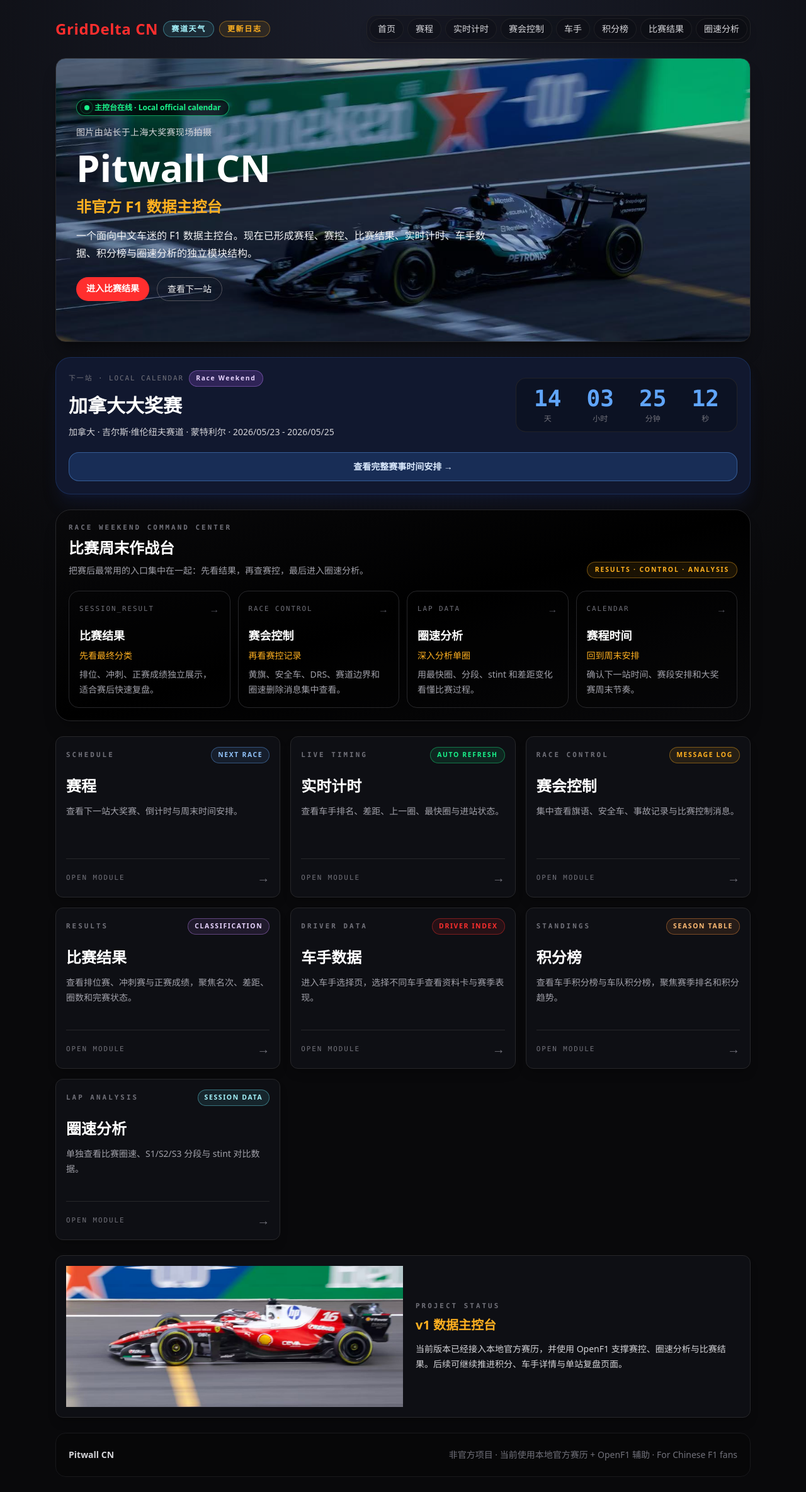
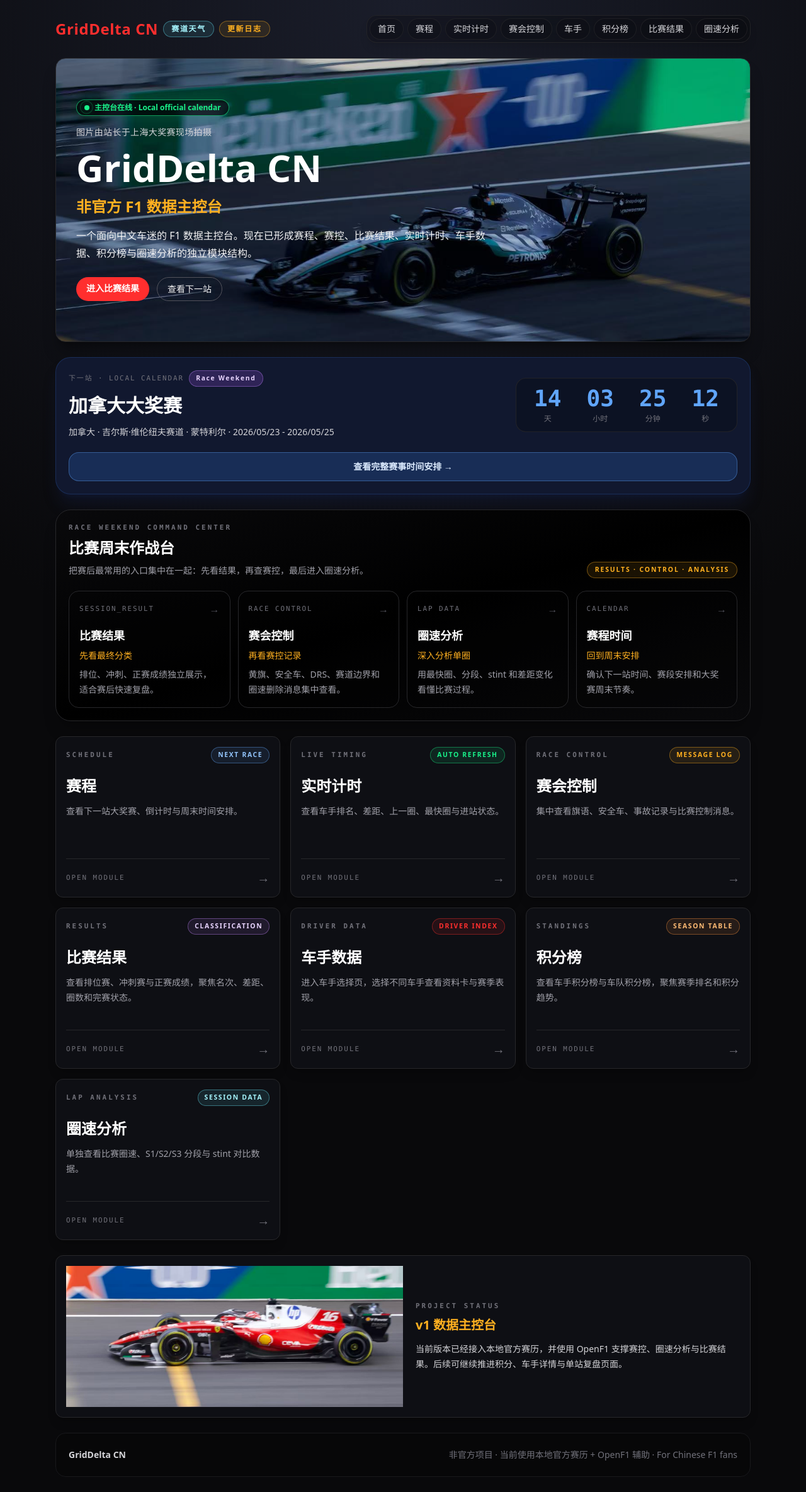
Before and after one commit to s8k8ps26k6-ui/pitwallcn, a Next.js app: page / in a window 1280 px wide. Shown: the whole page at 63% size. Built offline with nearby package versions, Linux system fonts and the light colour scheme; no server answers.

Commit message:
Rename homepage brand to GridDelta CN

```diff
--- a/src/app/page.tsx
+++ b/src/app/page.tsx
@@ -129,7 +129,7 @@
             主控台在线 · {sourceLabel}
           </div>
           <p className="text-sm tracking-wide text-zinc-300">图片由站长于上海大奖赛现场拍摄</p>
-          <h1 className="text-4xl font-bold text-white sm:text-6xl">Pitwall CN</h1>
+          <h1 className="text-4xl font-bold text-white sm:text-6xl">GridDelta CN</h1>
           <h2 className="text-xl font-semibold text-neonAmber sm:text-2xl">非官方 F1 数据主控台</h2>
           <p className="max-w-2xl text-base leading-7 text-zinc-100">
             一个面向中文车迷的 F1 数据主控台。现在已形成赛程、赛控、比赛结果、实时计时、车手数据、积分榜与圈速分析的独立模块结构。
@@ -236,7 +236,7 @@
 
       <footer className="motion-fade-up rounded-2xl border border-zinc-900 bg-black/20 px-5 py-6 text-sm text-zinc-500">
         <div className="flex flex-col gap-2 sm:flex-row sm:items-center sm:justify-between">
-          <p className="font-semibold text-zinc-300">Pitwall CN</p>
+          <p className="font-semibold text-zinc-300">GridDelta CN</p>
           <p>非官方项目 · 当前使用本地官方赛历 + OpenF1 辅助 · For Chinese F1 fans</p>
         </div>
       </footer>
```
